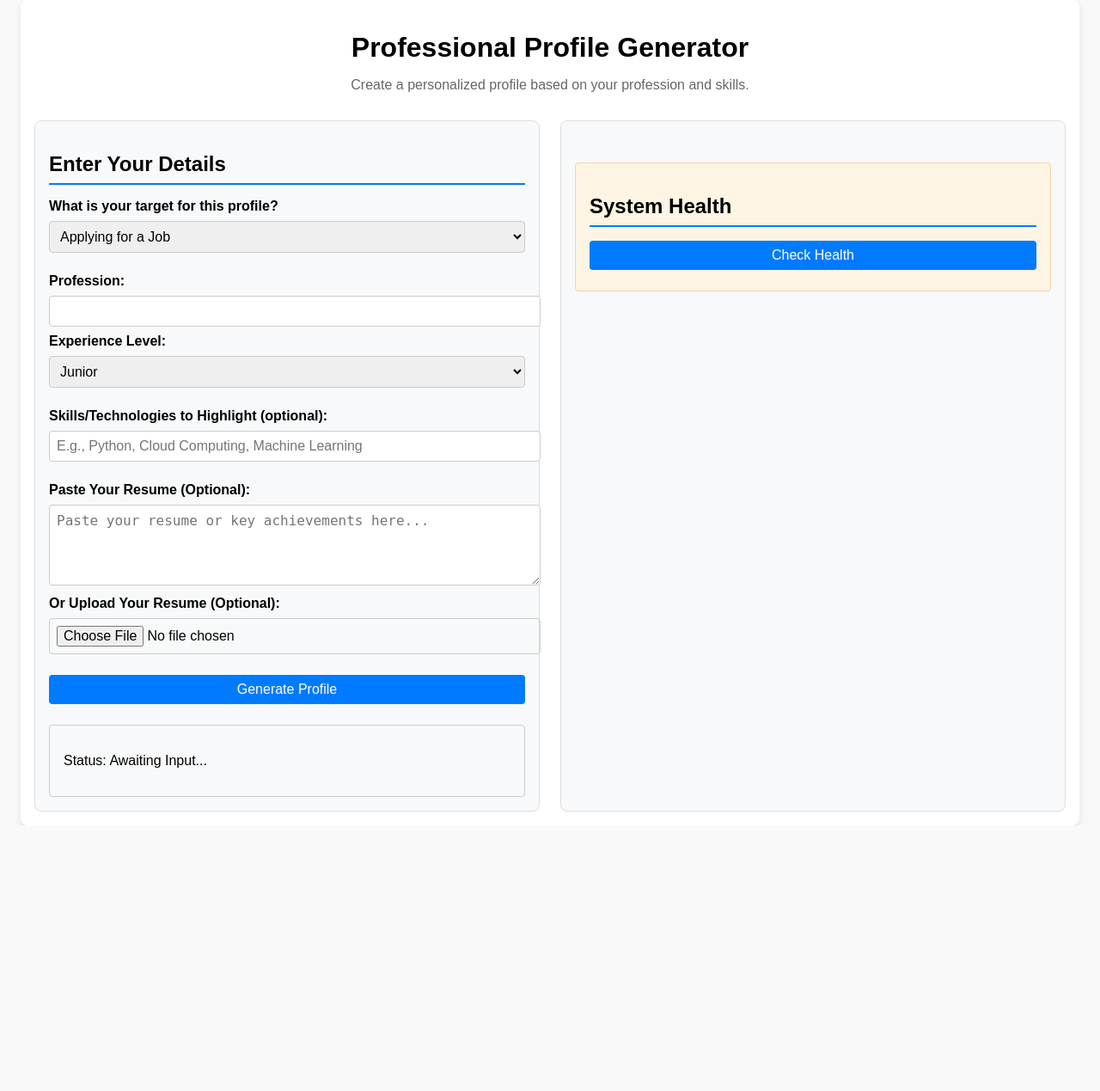
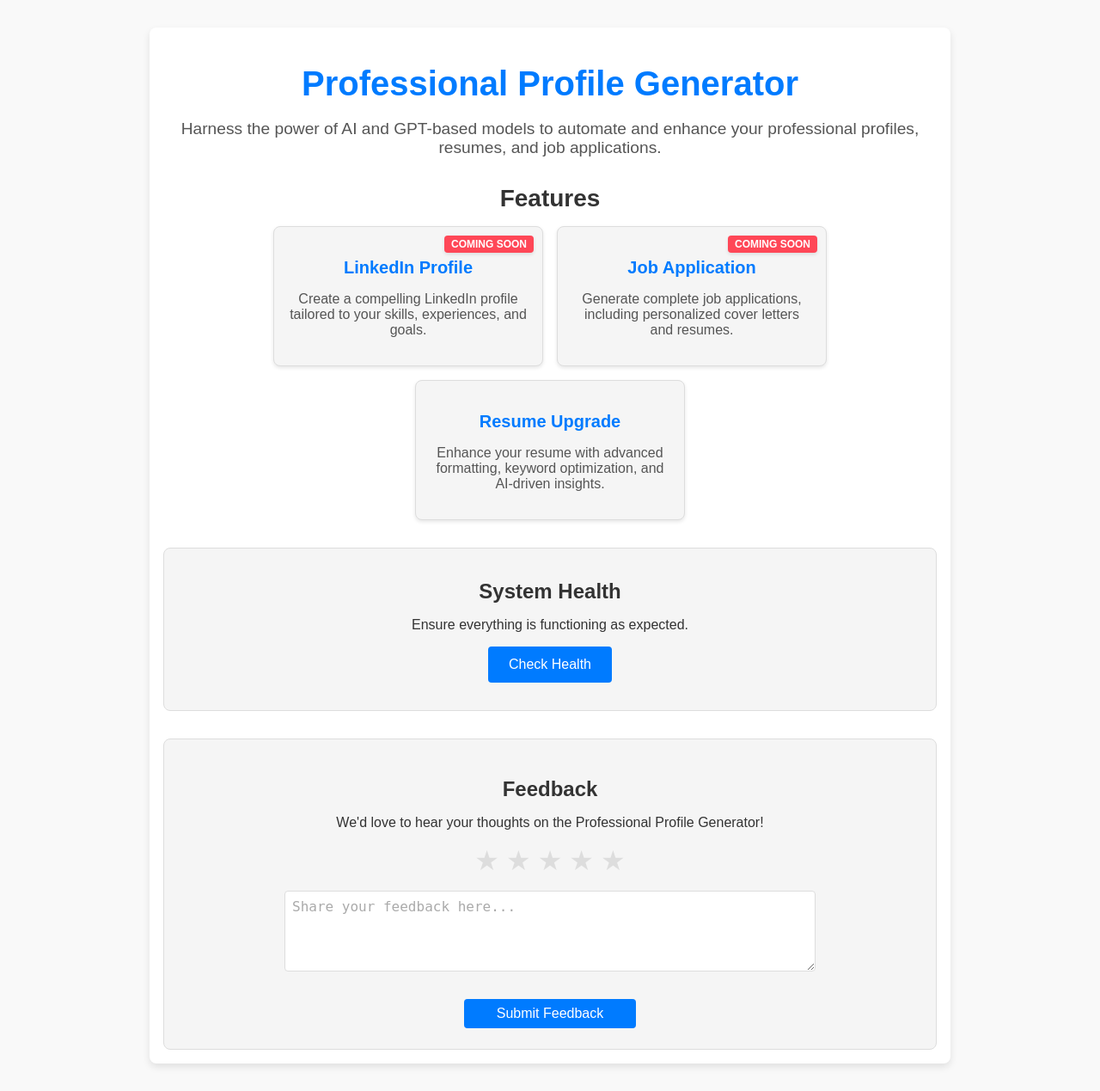
Before and after one commit to omarkhater-school/automated_profile_generator, a Flask app: page / in a window 1280 px wide. Shown: the whole page at 86% size. Before the commit the page ends 960 px from the top, so only its background shows below. Run offline with Flask 3, Linux system fonts and the light colour scheme.

Commit message:
New Design
- Home page with 3 main supported features with coming soon flash card
- Feedback Section

```diff
--- a/main.py
+++ b/main.py
@@ -21,6 +21,40 @@
 def home():
     """Render the homepage."""
     return render_template('index.html')
+
+@app.route('/linkedin-profile')
+def linkedin_profile():
+    """Render the LinkedIn Profile page."""
+    return render_template('linkedin-profile.html')
+
+@app.route('/resume-upgrade')
+def resume_upgrade():
+    """Render the Resume Upgrade page."""
+    return render_template('resume.html')
+
+@app.route('/job-application')
+def job_application():
+    """Render the Job Application page."""
+    print("Rendering job-application.html")
+    return render_template('job-application.html')
+
+@app.route('/submit-feedback', methods=['POST'])
+def submit_feedback():
+    """Handle feedback submissions."""
+    try:
+        data = request.get_json()  # Retrieve JSON payload
+        stars = data.get("stars")
+        comments = data.get("comments")
+
+        # Log the received feedback
+        print(f"Received feedback: {stars} stars, Comment: {comments}")
+
+        # Return a success response
+        return jsonify({"message": "Feedback submitted successfully!"}), 200
+    except Exception as e:
+        return jsonify({"error": str(e)}), 500
+
+
 
 @app.route('/api/generate-profile', methods=['POST'])
 def generate_user_profile():
@@ -50,7 +84,6 @@
         return jsonify({"keywords": keywords})
     except Exception as e:
         return jsonify({"error": str(e)}), 500
-
 
 @app.route('/api/health-check', methods=['GET'])
 def health_check():
--- a/static/css/styles.css
+++ b/static/css/styles.css
@@ -1,147 +1,254 @@
+/* General Styles */
 body {
     font-family: Arial, sans-serif;
     margin: 0;
     padding: 0;
     background-color: #f9f9f9;
+    color: #333;
 }
 
 .container {
-    display: grid;
-    grid-template-rows: auto 1fr;
-    grid-template-columns: 1fr;
-    max-width: 1200px;
-    margin: 0 auto;
-    gap: 1rem;
+    max-width: 900px;
+    margin: 2rem auto;
     padding: 1rem;
-    background: #fff;
+    background-color: #fff;
     border-radius: 8px;
     box-shadow: 0 4px 8px rgba(0, 0, 0, 0.1);
 }
 
+/* Header */
 header {
     text-align: center;
+    margin-bottom: 2rem;
 }
 
 header h1 {
+    font-size: 2.5rem;
+    color: #007bff;
     margin-bottom: 0.5rem;
 }
 
 header p {
-    font-size: 1rem;
-    color: #666;
+    font-size: 1.2rem;
+    color: #555;
 }
 
-.main-content {
-    display: grid;
-    grid-template-columns: 1fr 1fr;
-    gap: 1.5rem;
+/* Features Section */
+.features {
+    margin-bottom: 2rem;
 }
 
-.column {
+.features h2 {
+    font-size: 1.75rem;
+    margin-bottom: 1rem;
+    text-align: center;
+}
+
+.feature-list {
+    display: flex;
+    flex-wrap: wrap;
+    gap: 1rem;
+    justify-content: center;
+}
+
+/* Feature Cards */
+.feature-card {
+    position: relative; /* Required for flag placement */
+    background: #f5f5f5;
+    border: 1px solid #ddd;
+    border-radius: 8px;
     padding: 1rem;
-    background-color: #f8f9fa;
+    text-align: center;
+    width: 280px;
+    box-shadow: 0 2px 4px rgba(0, 0, 0, 0.1);
+    transition: transform 0.2s, box-shadow 0.2s;
+}
+
+.feature-card:hover {
+    transform: translateY(-5px);
+    box-shadow: 0 4px 8px rgba(0, 0, 0, 0.2);
+}
+
+.feature-card h3 {
+    font-size: 1.25rem;
+    color: #007bff;
+    margin-bottom: 0.5rem;
+}
+
+.feature-card h3 a {
+    text-decoration: none;
+    color: #007bff;
+}
+
+.feature-card h3 a:hover {
+    text-decoration: underline;
+}
+
+.feature-card p {
+    font-size: 1rem;
+    color: #555;
+}
+
+/* Coming Soon Flag */
+.feature-card .flag {
+    position: absolute;
+    top: 10px;
+    right: 10px;
+    background: #ff4757;
+    color: white;
+    font-size: 0.75rem;
+    padding: 0.2rem 0.5rem;
+    border-radius: 4px;
+    font-weight: bold;
+    text-transform: uppercase;
+    box-shadow: 0 2px 4px rgba(0, 0, 0, 0.1);
+}
+
+/* Button Styles */
+.button {
+    display: inline-block;
+    text-align: center;
+    background-color: #007bff;
+    color: white;
+    padding: 0.5rem 1rem;
+    font-size: 1rem;
+    text-decoration: none;
+    border-radius: 4px;
+    border: none;
+    cursor: pointer;
+    transition: background-color 0.2s, box-shadow 0.2s;
+}
+
+.button:hover {
+    background-color: #0056b3;
+    box-shadow: 0 4px 8px rgba(0, 0, 0, 0.2);
+}
+
+.button-container {
+    margin: 1rem 0;
+    text-align: center;
+}
+
+/* Health Check Section */
+.health-check {
+    background: #f5f5f5;
+    padding: 1rem;
+    border: 1px solid #ddd;
+    border-radius: 8px;
+    text-align: center;
+}
+
+.health-check h2 {
+    font-size: 1.5rem;
+    margin-bottom: 1rem;
+}
+
+.health-check button {
+    background-color: #007bff;
+    color: white;
+    border: none;
+    padding: 0.75rem 1.5rem;
+    font-size: 1rem;
+    cursor: pointer;
+    border-radius: 4px;
+    transition: background-color 0.2s;
+}
+
+.health-check button:hover {
+    background-color: #0056b3;
+}
+
+.health-results {
+    list-style: none;
+    padding: 0;
+    margin-top: 1rem;
+    text-align: left;
+}
+
+.health-results li {
+    padding: 0.5rem 0;
+    border-bottom: 1px solid #eee;
+}
+
+.health-results li:last-child {
+    border-bottom: none;
+}
+
+/* Feedback Section */
+.feedback {
+    margin-top: 2rem;
+    background: #f5f5f5;
+    padding: 1.5rem;
     border: 1px solid #ddd;
     border-radius: 8px;
 }
 
-h2 {
-    border-bottom: 2px solid #007bff;
-    padding-bottom: 0.5rem;
+.feedback h2 {
+    font-size: 1.5rem;
     margin-bottom: 1rem;
+    text-align: center;
 }
 
-.form-group {
+.feedback p {
+    font-size: 1rem;
     margin-bottom: 1rem;
+    text-align: center;
 }
 
-label {
-    display: block;
-    font-weight: bold;
-    margin-bottom: 0.5rem;
+#feedback-form {
+    display: flex;
+    flex-direction: column;
+    align-items: center;
+    gap: 1rem;
 }
 
-input, select, textarea, button {
-    width: 100%;
-    padding: 0.5rem;
-    margin-bottom: 0.5rem;
-    border: 1px solid #ccc;
-    border-radius: 4px;
-    font-size: 1rem;
+.rating {
+    display: flex;
+    justify-content: center;
+    gap: 0.5rem;
+    direction: rtl; /* Align stars from right to left for proper highlighting */
 }
 
-button {
-    background-color: #007bff;
-    color: white;
-    border: none;
+.rating label {
+    font-size: 2rem;
+    color: #ddd; /* Default star color */
     cursor: pointer;
+    transition: color 0.2s;
 }
 
-button:hover {
-    background-color: #0056b3;
+/* Highlight stars on hover */
+.rating label:hover,
+.rating label:hover ~ label {
+    color: #ffc107; /* Highlight color */
 }
 
-.status {
-    margin-top: 1rem;
-    padding: 1rem;
-    background-color: #f8f9fa;
-    border: 1px solid #ccc;
-    border-radius: 4px;
+.rating input[type="radio"] {
+    display: none; /* Hide the actual radio buttons */
 }
 
-.tabs {
-    display: flex;
-    margin-bottom: 1rem;
+.rating input[type="radio"]:checked ~ label {
+    color: #ffc107;
 }
 
-.tab-button {
-    flex: 1;
+/* Highlight stars when selected */
+.rating input[type="radio"]:checked ~ label {
+    color: #ffc107;
+}
+textarea {
+    width: 100%;
+    max-width: 600px;
     padding: 0.5rem;
-    cursor: pointer;
-    text-align: center;
-    border: 1px solid #ccc;
-    border-bottom: none;
-    background-color: #f1f1f1;
+    font-size: 1rem;
+    border: 1px solid #ddd;
+    border-radius: 4px;
+    resize: vertical;
 }
 
-.tab-button.active {
-    background-color: white;
-    font-weight: bold;
+textarea::placeholder {
+    color: #aaa;
 }
 
-.tab-content {
-    padding: 1rem;
-    border: 1px solid #ccc;
-    background-color: #fff;
+.feedback .button {
+    margin-top: 1rem;
+    width: 200px;
 }
-
-#health-section {
-    margin-top: 2rem;
-    padding: 1rem;
-    background-color: #fdf4e3;
-    border: 1px solid #f1d7a6;
-    border-radius: 4px;
-}
-
-@media (max-width: 768px) {
-    .main-content {
-        grid-template-columns: 1fr;
-    }
-}
-#profile-element-selector {
-    width: 100%;
-    padding: 0.5rem;
-    margin-bottom: 1rem;
-    border: 1px solid #ccc;
-    border-radius: 4px;
-    font-size: 1rem;
-}
-
-#profile-content {
-    padding: 1rem;
-    border: 1px solid #ccc;
-    border-radius: 4px;
-    background-color: #f8f9fa;
-    min-height: 100px;
-    font-size: 1rem;
-    white-space: pre-wrap; /* Preserve formatting */
-}
--- a/static/js/app.js
+++ b/static/js/app.js
@@ -1,145 +1,70 @@
-document.getElementById("profile-form").addEventListener("submit", async function (e) {
-    e.preventDefault();
+document.addEventListener("DOMContentLoaded", () => {
+    // System Health Check
+    const healthButton = document.getElementById("check-health");
+    const healthIndicators = document.getElementById("health-indicators");
 
-    // Collect Form Data
-    const targetGoal = document.getElementById("target-goal").value;
-    const profession = document.getElementById("profession").value;
-    const experienceLevel = document.getElementById("experience-level").value;
-    const keywords = document.getElementById("keywords").value.split(",").map(kw => kw.trim());
-    const resume = document.getElementById("resume").value;
-
-    // Create Request Payload
-    const requestData = {
-        target_goal: targetGoal,
-        profession: profession,
-        experience_level: experienceLevel,
-        keywords: keywords,
-        resume: resume
-    };
-
-    // Fetch API Call
-    const response = await fetch("/api/generate-profile", {
-        method: "POST",
-        headers: { "Content-Type": "application/json" },
-        body: JSON.stringify(requestData),
-    });
-
-    const data = await response.json();
-    if (data.profile) {
-        document.getElementById("elevator-pitch").textContent = data.profile.elevator_pitch;
-        document.getElementById("project-descriptions").textContent = data.profile.project_descriptions;
-        document.getElementById("output").style.display = "block";
-    } else {
-        alert("Error generating profile: " + (data.error || "Unknown error"));
-    }
-});
-
-// Tab Switching Logic
-const tabButtons = document.querySelectorAll(".tab-button");
-const tabContents = document.querySelectorAll(".tab-content");
-
-tabButtons.forEach(button => {
-    button.addEventListener("click", () => {
-        // Deactivate All Tabs
-        tabButtons.forEach(btn => btn.classList.remove("active"));
-        tabContents.forEach(content => content.style.display = "none");
-
-        // Activate Selected Tab
-        button.classList.add("active");
-        const tabId = button.dataset.tab;
-        document.getElementById(`tab-${tabId}`).style.display = "block";
-    });
-});
-
-const statusMessage = document.getElementById("status-message");
-
-function updateStatus(message, isError = false) {
-    statusMessage.textContent = message;
-    statusMessage.style.color = isError ? "red" : "black";
-}
-
-document.getElementById("profile-form").addEventListener("submit", async function (e) {
-    e.preventDefault();
-
-    // Collect form data
-    const formData = {
-        target_goal: document.getElementById("target-goal").value,
-        profession: document.getElementById("profession").value,
-        experience_level: document.getElementById("experience-level").value,
-        keywords: document.getElementById("keywords").value.split(",").map(kw => kw.trim()),
-    };
-
-    // Update status
-    updateStatus("Generating profile...");
-
-    try {
-        const response = await fetch("/api/generate-profile", {
-            method: "POST",
-            headers: { "Content-Type": "application/json" },
-            body: JSON.stringify(formData),
-        });
-
-        const data = await response.json();
-
-        if (response.ok && data.profile) {
-            updateStatus("Profile generated successfully!");
-
-            // Populate selector with available profile elements
-            const selector = document.getElementById("profile-element-selector");
-            const profileContent = document.getElementById("profile-content");
-
-            selector.innerHTML = ""; // Clear previous options
-            profileContent.innerHTML = ""; // Clear previous content
-
-            Object.entries(data.profile).forEach(([key, value]) => {
-                // Add an option for each profile element
-                const option = document.createElement("option");
-                option.value = key;
-                option.textContent = key.replace(/_/g, " "); // Make it human-readable
-                selector.appendChild(option);
-            });
-
-            // Display the first profile element by default
-            selector.addEventListener("change", () => {
-                const selectedKey = selector.value;
-                profileContent.textContent = data.profile[selectedKey] || "No content available.";
-            });
-
-            // Trigger change to display first item
-            selector.dispatchEvent(new Event("change"));
-
-            // Show the output section
-            document.getElementById("output").style.display = "block";
-        } else {
-            updateStatus("Error: Unable to generate profile.");
-        }
-    } catch (error) {
-        updateStatus(`Error: ${error.message}`);
-    }
-});
-
-
-
-document.getElementById("check-health").addEventListener("click", async function () {
-    const healthIndicators = document.getElementById("health-indicators");
+    if (healthButton) {
+        healthButton.addEventListener("click", async () => {
             healthIndicators.innerHTML = "<li>Checking system health...</li>";
 
             try {
                 const response = await fetch("/api/health-check");
-        if (response.ok) {
                 const data = await response.json();
+
                 healthIndicators.innerHTML = "";
 
+                if (data.health) {
                     Object.entries(data.health).forEach(([key, value]) => {
                         const statusColor = value.status === "healthy" ? "green" : "red";
-                const li = document.createElement("li");
-                li.innerHTML = `<strong style="color: ${statusColor};">${key.toUpperCase()}:</strong> ${value.message}`;
-                healthIndicators.appendChild(li);
+                        const listItem = document.createElement("li");
+                        listItem.innerHTML = `
+                            <strong style="color: ${statusColor};">${key.toUpperCase()}:</strong> ${value.message}
+                        `;
+                        healthIndicators.appendChild(listItem);
                     });
                 } else {
-            healthIndicators.innerHTML = "<li style='color: red;'>Health check failed. Please try again later.</li>";
+                    healthIndicators.innerHTML = "<li style='color: red;'>Error: Unable to retrieve health data.</li>";
                 }
             } catch (error) {
                 healthIndicators.innerHTML = `<li style='color: red;'>Error: ${error.message}</li>`;
             }
         });
+    }
+
+    // Feedback Submission
+    const feedbackForm = document.getElementById("feedback-form");
+
+    if (feedbackForm) {
+        feedbackForm.addEventListener("submit", async (e) => {
+            e.preventDefault(); // Prevent the default form submission
+
+            // Get form data
+            const formData = new FormData(feedbackForm);
+            const stars = formData.get("stars");
+            const comments = formData.get("comments");
+
+            try {
+                // Send feedback to the server
+                const response = await fetch("/submit-feedback", {
+                    method: "POST",
+                    headers: {
+                        "Content-Type": "application/json",
+                    },
+                    body: JSON.stringify({ stars, comments }),
+                });
+
+                const data = await response.json();
+
+                if (response.ok) {
+                    alert(data.message); // Notify user of success
+                    feedbackForm.reset(); // Clear the form after submission
+                } else {
+                    alert(`Error: ${data.error}`);
+                }
+            } catch (error) {
+                console.error("Error submitting feedback:", error);
+                alert("An unexpected error occurred. Please try again later.");
+            }
+        });
+    }
+});
--- a/templates/index.html
+++ b/templates/index.html
@@ -11,79 +11,64 @@
         <!-- Header Section -->
         <header>
             <h1>Professional Profile Generator</h1>
-            <p>Create a personalized profile based on your profession and skills.</p>
+            <p>Harness the power of AI and GPT-based models to automate and enhance your professional profiles, resumes, and job applications.</p>
         </header>
 
-        <!-- Main Content Section -->
-        <div class="main-content">
-            <!-- Input Form Section -->
-            <section id="input-section" class="column">
-                <h2>Enter Your Details</h2>
-                <form id="profile-form">
-                    <div class="form-group">
-                        <label for="target-goal">What is your target for this profile?</label>
-                        <select id="target-goal" name="target-goal">
-                            <option value="job_application">Applying for a Job</option>
-                            <option value="linkedin_profile">Creating a LinkedIn Profile</option>
-                            <option value="portfolio">Showcasing Projects for a Portfolio</option>
-                            <option value="other">Other (custom)</option>
-                        </select>
-                    </div>
+        <!-- Features Section -->
+        <section class="features">
+            <h2>Features</h2>
+            <div class="feature-list">
+                <div class="feature-card coming-soon">
+                    <h3><a href="/linkedin-profile">LinkedIn Profile</a></h3>
+                    <p>Create a compelling LinkedIn profile tailored to your skills, experiences, and goals.</p>
+                    <span class="flag">Coming Soon</span>
+                </div>
+                <div class="feature-card coming-soon">
+                    <h3><a href="/job-application">Job Application</a></h3>
+                    <p>Generate complete job applications, including personalized cover letters and resumes.</p>
+                    <span class="flag">Coming Soon</span>
+                </div>
+                <div class="feature-card">
+                    <h3><a href="/resume-upgrade">Resume Upgrade</a></h3>
+                    <p>Enhance your resume with advanced formatting, keyword optimization, and AI-driven insights.</p>
+                </div>
+            </div>
+        </section>
 
-                    <div class="form-group">
-                        <label for="profession">Profession:</label>
-                        <input type="text" id="profession" name="profession" required>
+        <!-- System Health Section -->
+        <section class="health-check">
+            <h2>System Health</h2>
+            <p>Ensure everything is functioning as expected.</p>
+            <button id="check-health" class="button">Check Health</button>
+            <ul id="health-indicators" class="health-results"></ul>
+        </section>
 
-                        <label for="experience-level">Experience Level:</label>
-                        <select id="experience-level" name="experience-level">
-                            <option value="junior">Junior</option>
-                            <option value="mid-level">Mid-Level</option>
-                            <option value="senior">Senior</option>
-                        </select>
-                    </div>
-
-                    <div class="form-group">
-                        <label for="keywords">Skills/Technologies to Highlight (optional):</label>
-                        <input type="text" id="keywords" name="keywords" placeholder="E.g., Python, Cloud Computing, Machine Learning">
-                    </div>
-
-                    <div class="form-group">
-                        <label for="resume">Paste Your Resume (Optional):</label>
-                        <textarea id="resume" name="resume" rows="4" placeholder="Paste your resume or key achievements here..."></textarea>
-
-                        <label for="resume-upload">Or Upload Your Resume (Optional):</label>
-                        <input type="file" id="resume-upload" name="resume-upload" accept=".pdf, .docx">
-                    </div>
-
-                    <button type="submit">Generate Profile</button>
-                    <div id="status" class="status">
-                        <p>Status: <span id="status-message">Awaiting Input...</span></p>
-                    </div>
-                </form>
-            </section>
-
-            <!-- Output and Health Section -->
-            <section id="output-section" class="column">
-                <!-- Generated Profile -->
-                <div id="output" style="display:none;">
-                    <h2>Generated Profile</h2>
-                    <label for="profile-element-selector">Select Profile Element:</label>
-                    <select id="profile-element-selector">
-                        <!-- Dynamically populated options -->
-                    </select>
-                    <div id="profile-content">
-                        <!-- Dynamic content will be displayed here -->
-                    </div>
+        <!-- Feedback Section -->
+        <section class="feedback">
+            <h2>Feedback</h2>
+            <p>We'd love to hear your thoughts on the Professional Profile Generator!</p>
+            <form id="feedback-form" method="post" action="/submit-feedback">
+                <!-- Star Rating -->
+                <div class="rating">
+                    <input type="radio" id="star5" name="stars" value="5">
+                    <label for="star5" title="5 stars">★</label>
+                    <input type="radio" id="star4" name="stars" value="4">
+                    <label for="star4" title="4 stars">★</label>
+                    <input type="radio" id="star3" name="stars" value="3">
+                    <label for="star3" title="3 stars">★</label>
+                    <input type="radio" id="star2" name="stars" value="2">
+                    <label for="star2" title="2 stars">★</label>
+                    <input type="radio" id="star1" name="stars" value="1">
+                    <label for="star1" title="1 star">★</label>
                 </div>
 
-                <!-- System Health -->
-                <div id="health-section">
-                    <h2>System Health</h2>
-                    <ul id="health-indicators"></ul>
-                    <button id="check-health">Check Health</button>
-                </div>
-            </section>
-        </div>
+                <!-- Comments -->
+                <textarea id="comments" name="comments" rows="4" placeholder="Share your feedback here..."></textarea>
+
+                <!-- Submit Button -->
+                <button type="submit" class="button">Submit Feedback</button>
+            </form>
+        </section>
     </div>
 
     <script src="/static/js/app.js"></script>
```
Also changed, not shown: templates/job-application.html (added, +22 -0 lines), templates/linkedin-profile.html (added, +22 -0 lines), templates/resume.html (added, +38 -0 lines). Lines whose indentation alone changed are shown as unchanged.
